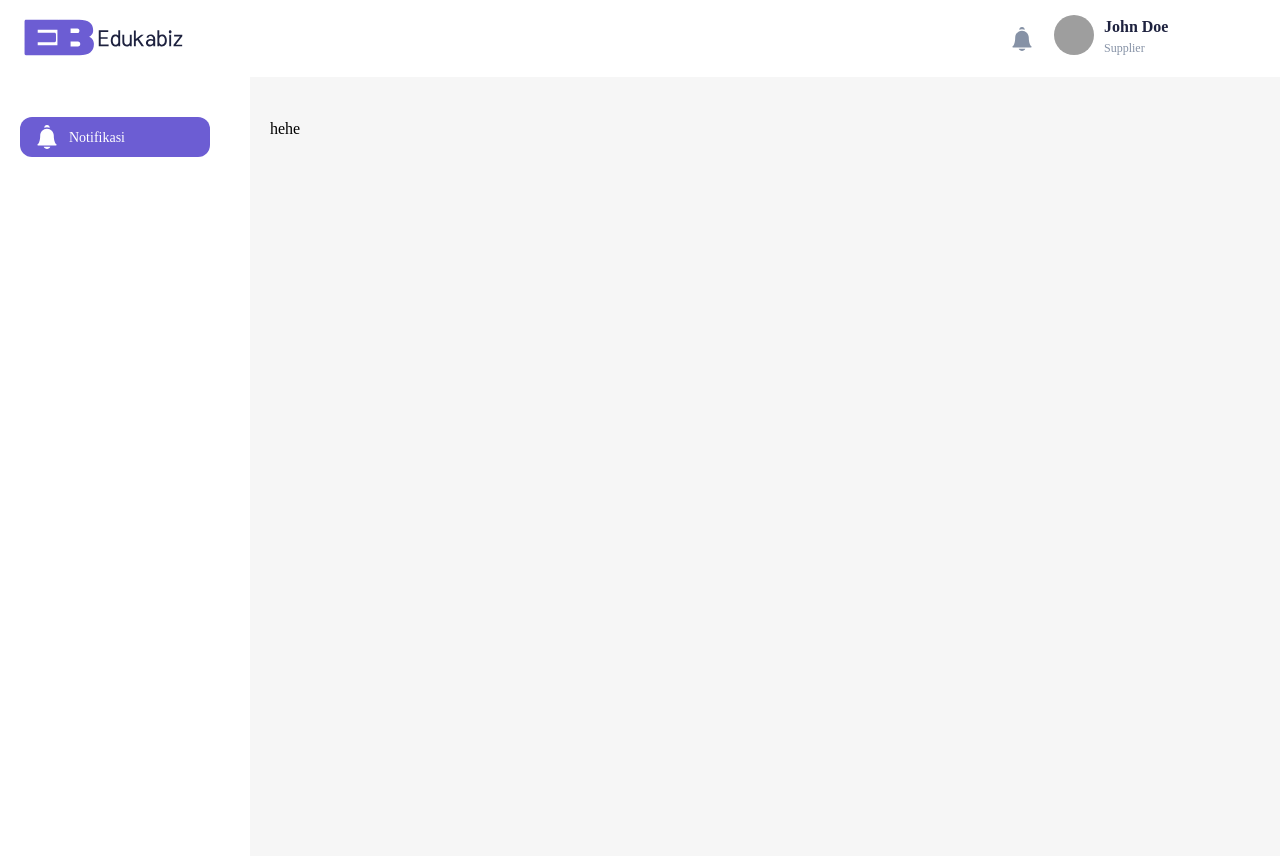
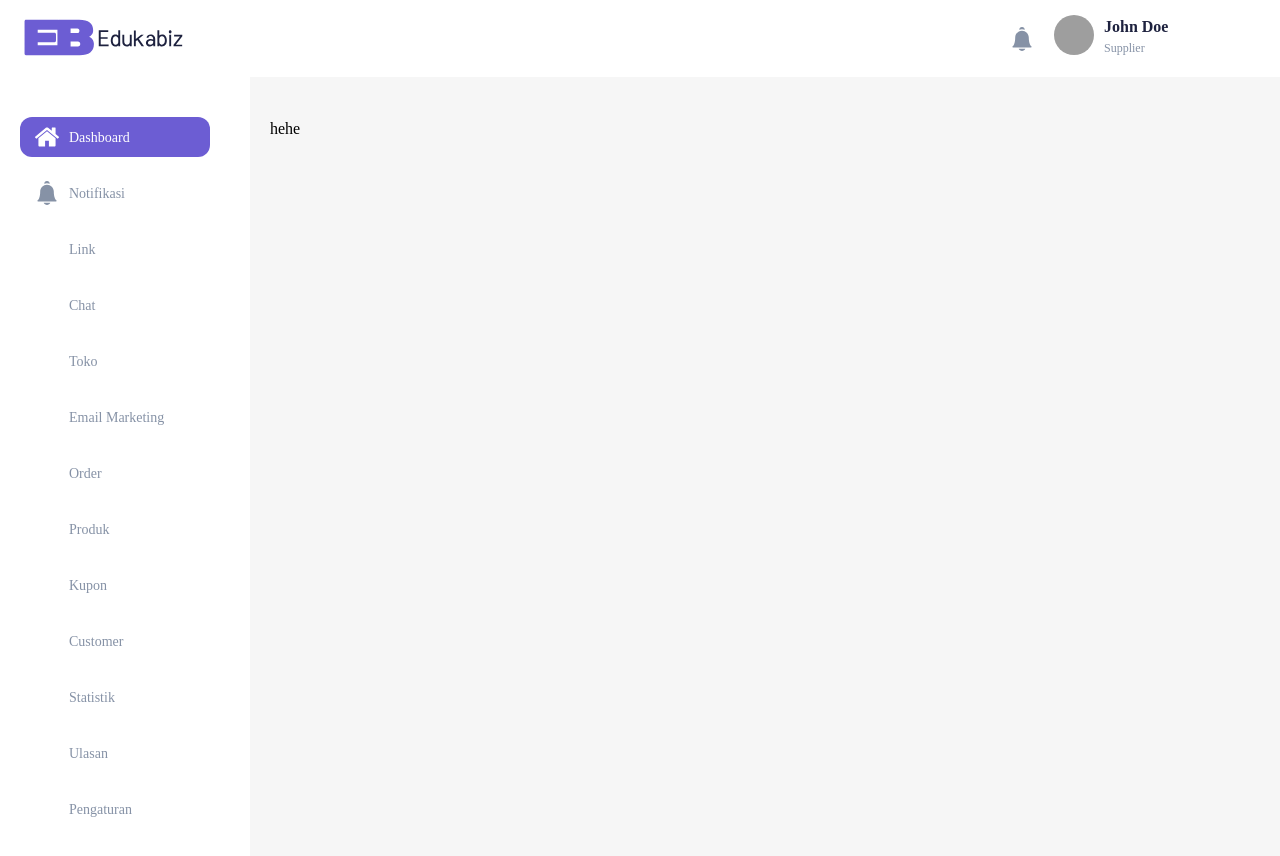
Before and after one commit to nandazman/init-next, a Next.js app: page /supplier in a window 1280 px wide. Shown: the top 856 px of the page. Built offline with nearby package versions, Linux system fonts and the light colour scheme; grey boxes are pictures that could not be loaded; a web font is replaced by a local one.

Commit message:
add menu item sidebar

```diff
--- a/src/components/Icon/Home.jsx
+++ b/src/components/Icon/Home.jsx
@@ -10,16 +10,16 @@ export default function HomeIcon() {
       <g clipPath="url(#clip0_1662_28236)">
         <path
           d="M12.0001 6.30566L3.44055 13.3621C3.44055 13.372 3.43805 13.3867 3.43305 13.4066C3.42814 13.4265 3.42554 13.4408 3.42554 13.4511V20.5964C3.42554 20.8544 3.51986 21.078 3.70845 21.2663C3.89699 21.4546 4.12025 21.5494 4.3783 21.5494H10.0944V15.833H13.9057V21.5496H19.6218C19.8798 21.5496 20.1034 21.4551 20.2917 21.2663C20.4802 21.0782 20.5749 20.8545 20.5749 20.5964V13.4511C20.5749 13.4114 20.5695 13.3815 20.5599 13.3621L12.0001 6.30566Z"
-          fill="white"
+          fill="#8692A6"
         />
         <path
           d="M23.8345 11.7543L20.5746 9.045V2.97134C20.5746 2.83249 20.5299 2.7183 20.4404 2.62893C20.3515 2.53967 20.2373 2.49504 20.0982 2.49504H17.24C17.101 2.49504 16.9869 2.53967 16.8975 2.62893C16.8083 2.7183 16.7637 2.83254 16.7637 2.97134V5.87414L13.1315 2.83723C12.8143 2.57919 12.4371 2.4502 12.0004 2.4502C11.5637 2.4502 11.1866 2.57919 10.869 2.83723L0.165418 11.7543C0.066195 11.8336 0.0118128 11.9402 0.00169755 12.0742C-0.00836551 12.2081 0.0263077 12.3251 0.105822 12.4243L1.02876 13.5259C1.10827 13.6151 1.21234 13.6697 1.34139 13.6897C1.46053 13.6997 1.57967 13.6649 1.69881 13.5855L12.0001 4.99584L22.3014 13.5855C22.381 13.6547 22.485 13.6893 22.614 13.6893H22.6588C22.7876 13.6697 22.8915 13.6147 22.9714 13.5257L23.8944 12.4242C23.9738 12.3248 24.0086 12.2081 23.9983 12.074C23.9881 11.9404 23.9335 11.8337 23.8345 11.7543Z"
-          fill="white"
+          fill="#8692A6"
         />
       </g>
       <defs>
         <clipPath id="clip0_1662_28236">
-          <rect width="24.0001" height="24" fill="white" />
+          <rect width="24.0001" height="24" fill="#8692A6" />
         </clipPath>
       </defs>
     </svg>
--- a/src/components/Sidebar/Supplier/Menu.jsx
+++ b/src/components/Sidebar/Supplier/Menu.jsx
@@ -1,10 +1,70 @@
+import HomeIcon from "@/components/Icon/Home";
 import NotificationIcon from "@/components/Icon/Notification";
 import MenuItem from "./MenuItem";
+
+const menu = [
+  {
+    href: "/supplier",
+    text: "Dashboard",
+    icon: <HomeIcon />,
+  },
+  {
+    href: "/supplier/notification",
+    text: "Notifikasi",
+    icon: <NotificationIcon />,
+  },
+  {
+    href: "/supplier/link",
+    text: "Link",
+  },
+  {
+    href: "/supplier/chat",
+    text: "Chat",
+  },
+  {
+    href: "/supplier/store",
+    text: "Toko",
+  },
+  {
+    href: "/supplier/email",
+    text: "Email Marketing",
+  },
+  {
+    href: "/supplier/order",
+    text: "Order",
+  },
+  {
+    href: "/supplier/product",
+    text: "Produk",
+  },
+  {
+    href: "/supplier/coupon",
+    text: "Kupon",
+  },
+  {
+    href: "/supplier/customer",
+    text: "Customer",
+  },
+  {
+    href: "/supplier/statistic",
+    text: "Statistik",
+  },
+  {
+    href: "/supplier/review",
+    text: "Ulasan",
+  },
+  {
+    href: "/supplier/settings",
+    text: "Pengaturan",
+  },
+];
 
 export default function MenuSidebarSupplier() {
   return (
     <div className="flex flex-col">
-      <MenuItem href="/supplier" text="Notifikasi" icon={<NotificationIcon />} />
+      {menu.map((item, index) => (
+        <MenuItem {...item} key={index} />
+      ))}
     </div>
   );
 }
--- a/src/components/Sidebar/Supplier/MenuItem.jsx
+++ b/src/components/Sidebar/Supplier/MenuItem.jsx
@@ -4,7 +4,7 @@ import { useRouter } from "next/router";
 import { useEffect, useState } from "react";
 import styles from "./MenuItem.module.scss";
 
-export default function MenuItem({ text, href, icon }) {
+export default function MenuItem({ text = "", href = "/", icon = <></> }) {
   const [active, setActive] = useState(false);
   const { asPath, isReady } = useRouter();
 
@@ -21,11 +21,12 @@ export default function MenuItem({ text, href, icon }) {
           {
             [styles.active]: active,
           },
-          styles.menu
+          styles.menu,
+          "mb-16px last:mb-0"
         )}
       >
         <span className="w-24px">{icon}</span>
-        <span className="">{text}</span>
+        <span>{text}</span>
       </a>
     </Link>
   );
--- /dev/null
+++ b/src/pages/supplier/notification.jsx
@@ -0,0 +1,17 @@
+import { LayoutSupplier } from "@/components/Layout/Supplier";
+import Head from "next/head";
+
+export default function supplierIndex() {
+  return (
+    <>
+      <Head>
+        <title>Supplier Page | Notifikasi</title>
+        <meta name="description" content="Notifikasi untuk supplier" />
+        <link rel="icon" href="/favicon.ico" />
+      </Head>
+      <div data-testid="pages-notification-index">
+        <LayoutSupplier>Notifikasi</LayoutSupplier>
+      </div>
+    </>
+  );
+}
```
